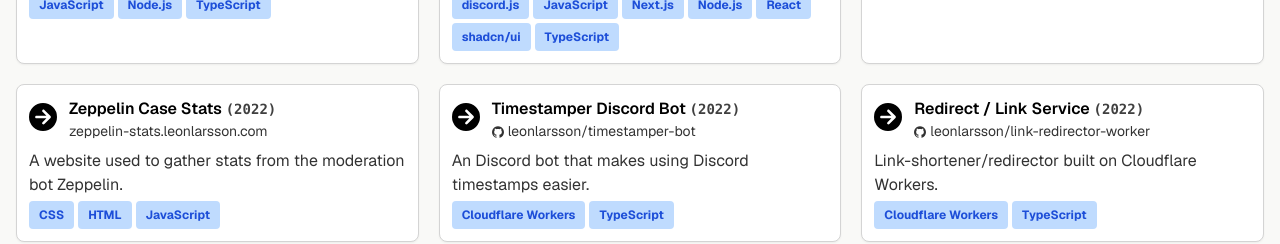
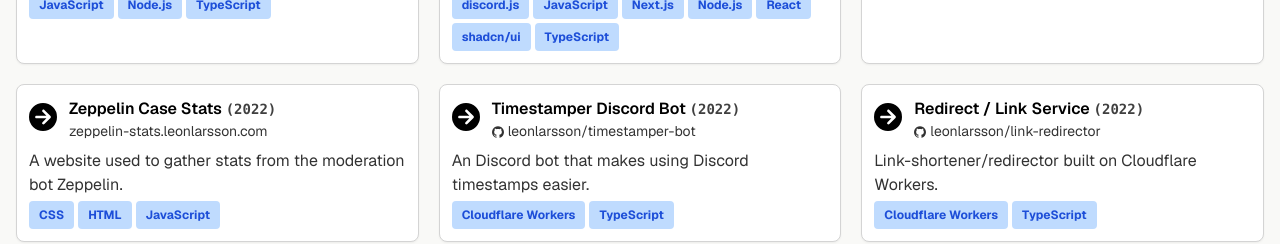
Before and after one commit to leonlarsson/leon-home, a Next.js app: page /projects in a window 1280 px wide. Shown: the part 800-1044 px from the top of the page. Built offline with nearby package versions, Linux system fonts and the light colour scheme.

Commit message:
projects: update data

```diff
--- a/data/projects/index.ts
+++ b/data/projects/index.ts
@@ -269,7 +269,7 @@ export default [
     shortDescription: "Link-shortener/redirector built on Cloudflare Workers.",
     year: "2022",
     tags: [tags.CLOUDFLARE_WORKERS, tags.TS],
-    githubLink: "https://github.com/leonlarsson/link-redirector-worker",
+    githubLink: "https://github.com/leonlarsson/link-redirector",
   },
   {
     slug: "bloodhunt-stats",
```
